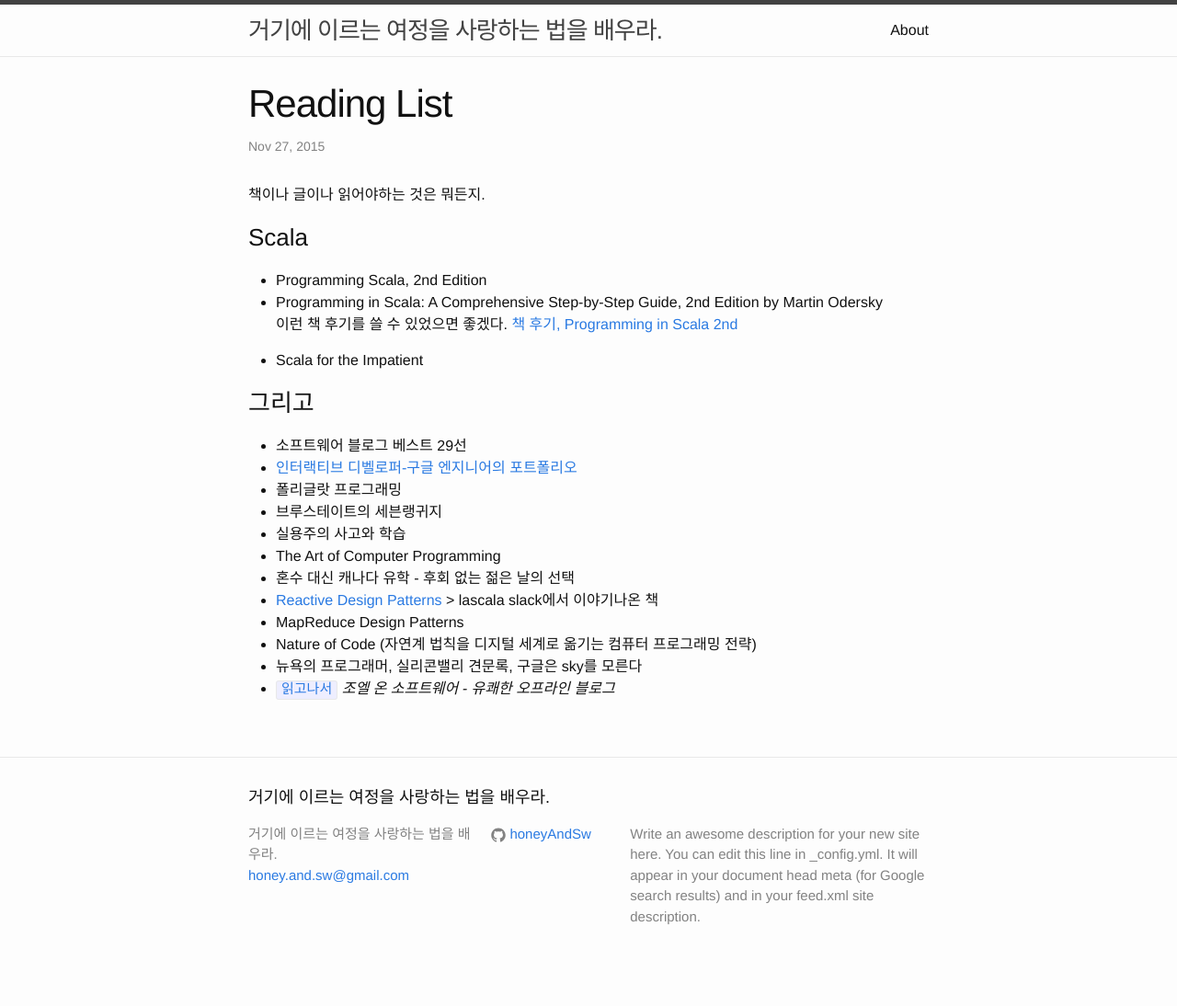
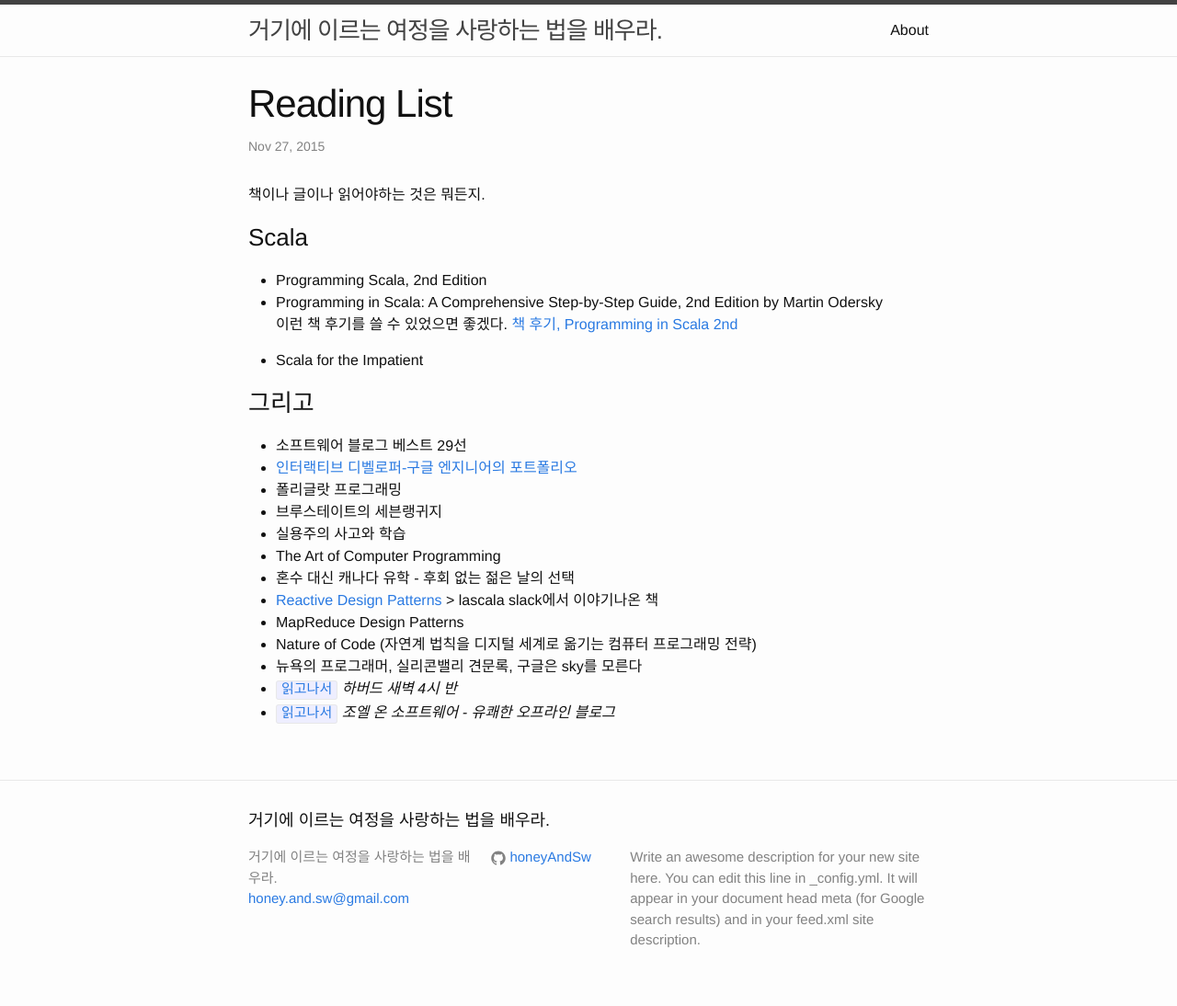
Before and after one commit to honeyAndSw/honeyAndSw.github.io, a Jekyll site: the page built from _posts/2015-11-27-reading-list.markdown, in a window 1280 px wide. Shown: the whole page at 92% size. Built offline with Jekyll 4.4.1, drawn with Linux system fonts in a browser that asks for light colours; before the commit the page ends 1068 px from its top, so only the background shows below that.

Commit message:
update reading-list

```diff
--- a/_posts/2015-11-27-reading-list.markdown
+++ b/_posts/2015-11-27-reading-list.markdown
@@ -23,4 +23,5 @@ date: 2015-11-27 11:20:00
 - MapReduce Design Patterns
 - Nature of Code (자연계 법칙을 디지털 세계로 옮기는 컴퓨터 프로그래밍 전략)
 - 뉴욕의 프로그래머, 실리콘밸리 견문록, 구글은 sky를 모른다
+- [`읽고나서`](/2015/12/04/하버드-새벽-4시반.html) *하버드 새벽 4시 반*
 - [`읽고나서`](/2015/11/01/조엘-온-소프트웨어.html) *조엘 온 소프트웨어 - 유쾌한 오프라인 블로그*
```
